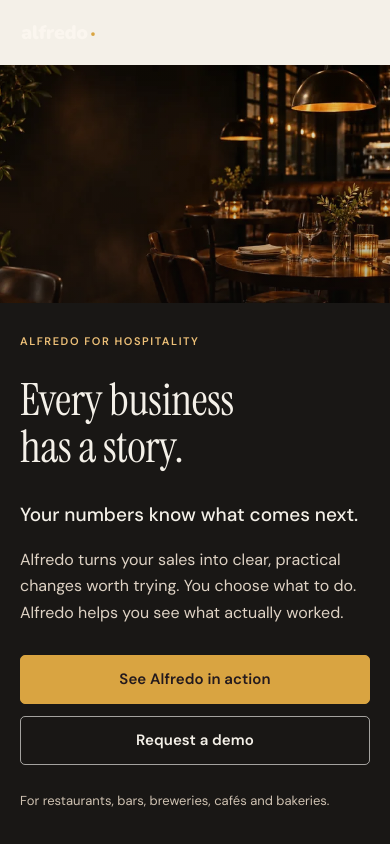
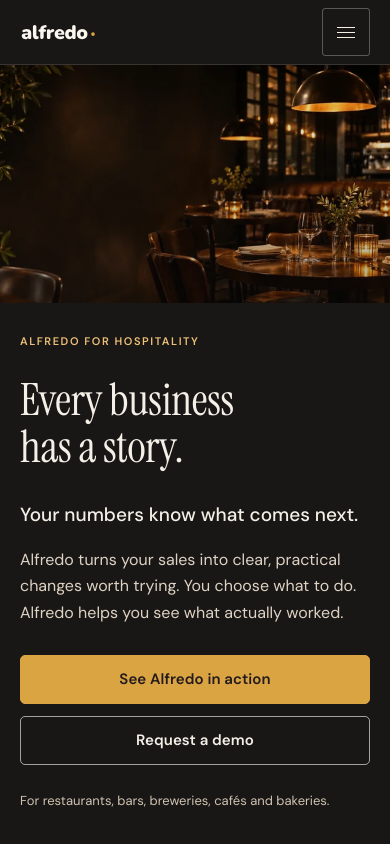
Before and after one commit to BakingInsightsAI/alfredo-site, a plain HTML site: page index.html in a window 390 px wide. Shown: the top 844 px of the page. Drawn offline with Linux system fonts and the light colour scheme.

Commit message:
fix: keep mobile header legible above photographic hero

```diff
--- a/gloss-v6.css
+++ b/gloss-v6.css
@@ -463,6 +463,14 @@ section.paper:has(.tension-grid) .tension-fig img { aspect-ratio: 4 / 4.9; }
   .v6-action-card footer { grid-column: 2 / -1; display: flex; gap: 16px; }
 }
 @media (max-width: 1000px) {
+  /* The hero masthead stops overlaying the image at this breakpoint.
+     Keep the mobile menu against a solid backdrop for contrast. */
+  body.hero-nav .nav {
+    position: sticky;
+    margin-bottom: 0;
+    background: var(--ink);
+    border-bottom-color: rgba(250,248,244,.13);
+  }
   .hero { min-height: 0; display: block; padding: 0; background: var(--ink); }
   .hero-photo { position: relative; inset: auto; height: clamp(240px, 35vw, 330px); }
   .hero-photo img { object-position: 67% 48%; }
```
